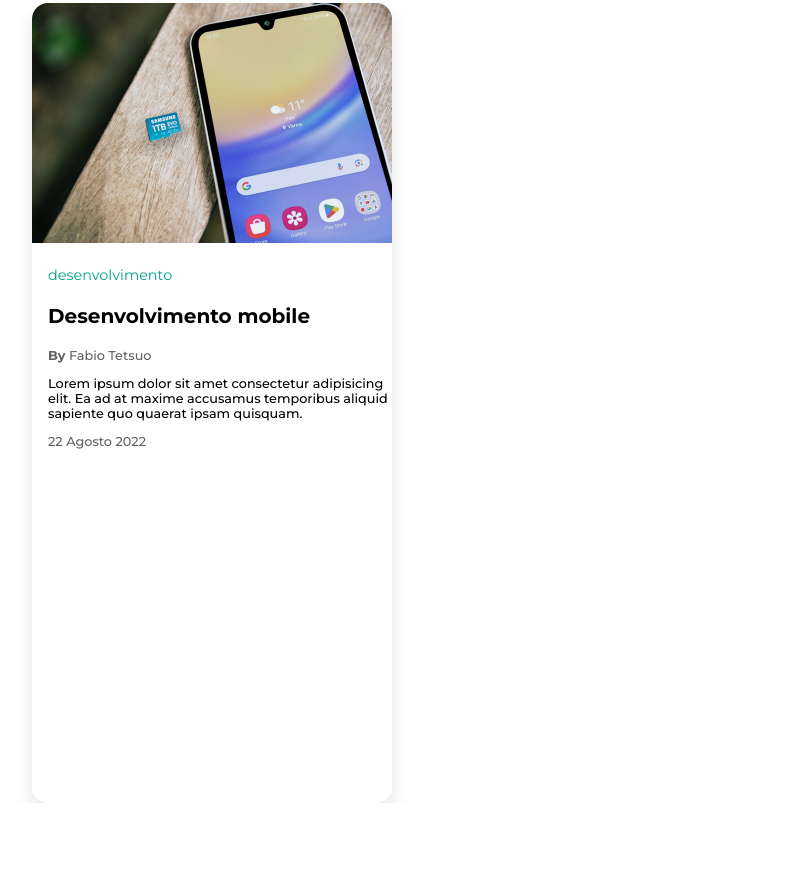
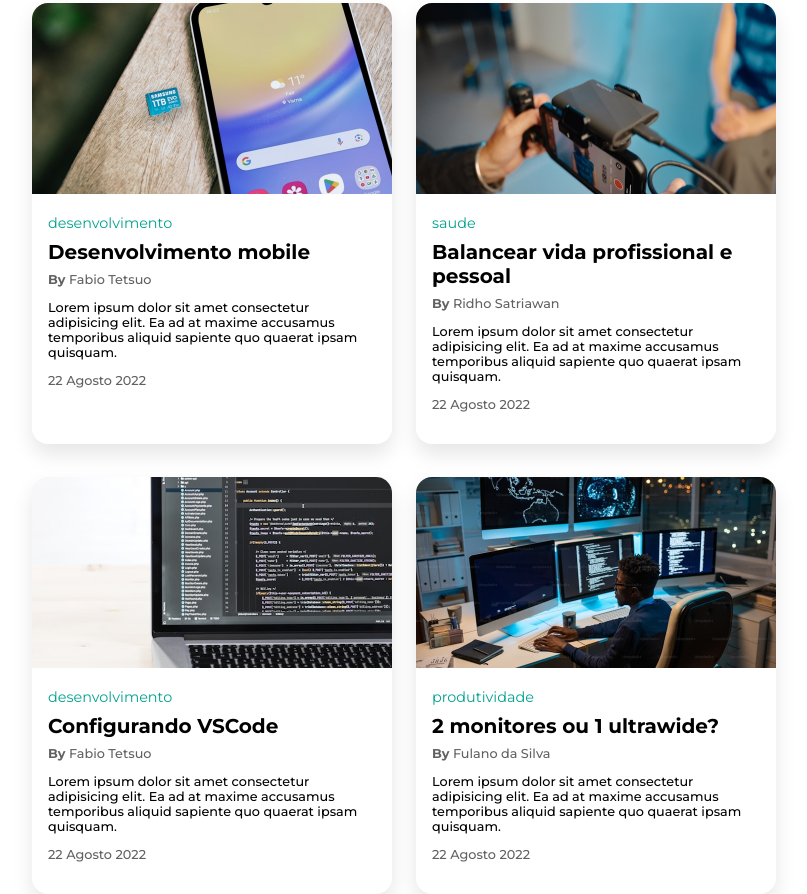
Before and after one commit to luis5rela/RID149088_Desafio01, a plain HTML site: page index.html in a window 1280 px wide. Shown: the part 609-1503 px from the top of the page, without its empty margins (124-931 px from the left). Before the commit the page ends 1412 px from the top, so only its background shows below. Drawn offline with Linux system fonts and the light colour scheme.

Commit message:
config img .postGeneric

```diff
--- a/index.html
+++ b/index.html
@@ -30,14 +30,54 @@
                 <h3>Posts mais recentes</h3>
                 <a href="">Ver todos</a>
             </div>
+        </section>
+        <section class="articPost">
             <article class="container-art">
-                <img src="./assets/desenvolvimento1.jpg" alt="">
                 <div class="postGeneric">
-                    <h4>desenvolvimento</h4>
-                    <h3>Desenvolvimento mobile</h3>
-                    <p> <strong>By</strong> Fabio Tetsuo</p>
-                    <p>Lorem ipsum dolor sit amet consectetur adipisicing elit. Ea ad at maxime accusamus temporibus aliquid sapiente quo quaerat ipsam quisquam.</p>
-                    <p>22 Agosto 2022</p>
+                    <img src="./assets/desenvolvimento1.jpg" alt="">
+                    <div class="post-artic">
+                        <h4>desenvolvimento</h4>
+                        <h3>Desenvolvimento mobile</h3>
+                        <p> <strong>By</strong> Fabio Tetsuo</p>
+                        <p>Lorem ipsum dolor sit amet consectetur adipisicing elit. Ea ad at maxime accusamus temporibus aliquid sapiente quo quaerat ipsam quisquam.</p>
+                        <p>22 Agosto 2022</p>
+                    </div>
+                </div>
+            </article>
+            <article class="container-art">
+                <div class="postGeneric">
+                    <img src="./assets/saude.jpg" alt="">
+                    <div class="post-artic">
+                        <h4>saude</h4>
+                        <h3>Balancear vida profissional e pessoal</h3>
+                        <p> <strong>By</strong> Ridho Satriawan</p>
+                        <p>Lorem ipsum dolor sit amet consectetur adipisicing elit. Ea ad at maxime accusamus temporibus aliquid sapiente quo quaerat ipsam quisquam.</p>
+                        <p>22 Agosto 2022</p>
+                    </div>
+                </div>
+            </article>
+            <article class="container-art">
+                <div class="postGeneric">
+                    <img src="./assets/desenvolvimento2.jpg" alt="">
+                    <div class="post-artic">
+                        <h4>desenvolvimento</h4>
+                        <h3>Configurando VSCode</h3>
+                        <p> <strong>By</strong> Fabio Tetsuo</p>
+                        <p>Lorem ipsum dolor sit amet consectetur adipisicing elit. Ea ad at maxime accusamus temporibus aliquid sapiente quo quaerat ipsam quisquam.</p>
+                        <p>22 Agosto 2022</p>
+                    </div>
+                </div>
+            </article>
+            <article class="container-art">
+                <div class="postGeneric">
+                    <img src="./assets/produtividade.jpg" alt="">
+                    <div class="post-artic">
+                        <h4>produtividade</h4>
+                        <h3>2 monitores ou 1 ultrawide?</h3>
+                        <p> <strong>By</strong> Fulano da Silva</p>
+                        <p>Lorem ipsum dolor sit amet consectetur adipisicing elit. Ea ad at maxime accusamus temporibus aliquid sapiente quo quaerat ipsam quisquam.</p>
+                        <p>22 Agosto 2022</p>
+                    </div>
                 </div>
             </article>
         </section>
--- a/style.css
+++ b/style.css
@@ -79,21 +79,34 @@ header > h1{
     color: #fff;
 }
 .container-art{
-    width: 360px;
-    height: 100vh;
+    width: 360px; /*360px 22.5rem*/
     margin-top: .6rem;
+    padding-bottom: 1rem;
     border-radius: 1rem;
     box-shadow: 0px 10px 20px 0px rgba(0, 0, 0, 0.1);
 }
-.container-art > img{
+.container-art > .postGeneric >img{ /*config img post with border left and right*/
     width: 100%;
+    height: 191px;
+    object-fit: cover; /*config img for heigth 191px withaut img distort*/
     border-top-left-radius: 1rem;
     border-top-right-radius: 1rem;
 }
-.postGeneric{
-        margin: .9rem 0 0 1rem;
+.post-artic{
+    margin: 1rem;
 }
-.postGeneric > p:nth-child(2n+1){
+.post-artic > h4{
+    margin: .9rem 0 .5rem 0;
+}
+.post-artic > h3{
+    margin: .5rem 0 .5rem 0;
+}
+.postGeneric > .post-artic > p:nth-child(odd){ /* or we can use nth-child(2n+1) */
     color: rgba(97, 97, 97, 1);
     margin-top: .5rem;
 }
+.articPost{
+    display: grid;
+    grid-template-columns: repeat(2, auto);
+    gap: 1.5rem;
+}
```
